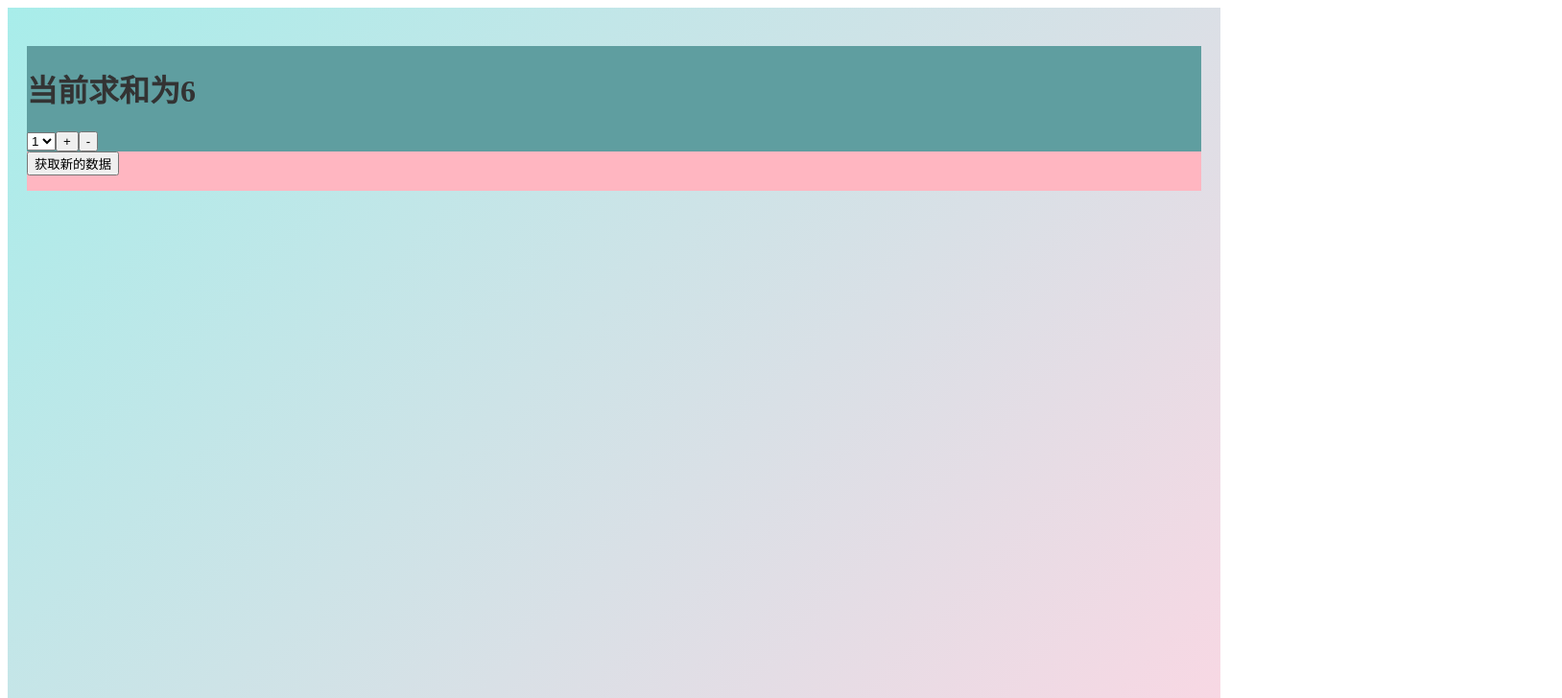
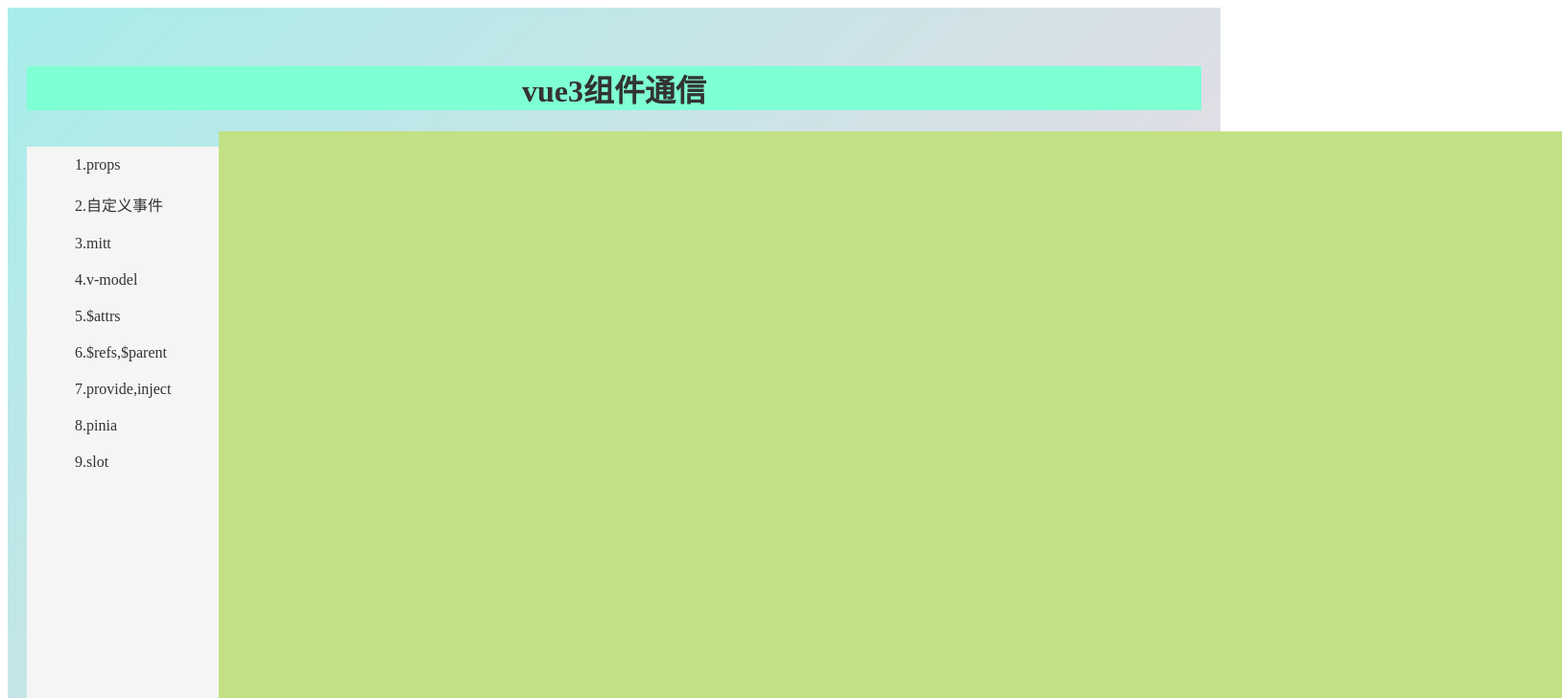
Before and after one commit to helios-w0409/vue_1stttttt, a Vue app: page / in a window 1280 px wide. Shown: the top 728 px of the page at 96% size, 1628 px wide, since content can reach past the window. Built offline with nearby package versions, Linux system fonts and the light colour scheme.

Commit message:
组件通信

```diff
--- a/src/App.vue
+++ b/src/App.vue
@@ -1,22 +1,30 @@
 <script lang="ts" setup>
-import Count from "./components/Count.vue";
-import LoveTalk from "./components/LoveTalk.vue";
+import Head from "@/components/head.vue";
+import BodyLeft from "@/components/BodyLeft.vue";
+import BodyRight from "@/components/BodyRight.vue";
 </script>
 
 <template>
   <div class="app">
-    <Count />
-    <LoveTalk />
+    <div class="header">
+      <!-- 头部 -->
+      <Head />
+    </div>
+    <div class="body">
+      <div class="bodyLeft">
+        <!-- 左侧菜单栏 -->
+        <BodyLeft />
+      </div>
+      <div class="bodyRight">
+        <!-- 展示区 -->
+        <!-- 这个组件标签我觉得可以不要 直接写盒子样式 然后直接放展示路由 -->
+        <BodyRight />
+      </div>
+    </div>
   </div>
 </template>
 
 <style scoped>
-.active {
-  background-color: #6c63ff;
-  transform: translateY(-3px);
-  box-shadow: 0 4px 8px rgba(108, 99, 255, 0.3);
-}
-
 /* 整体布局 */
 .app {
   display: flex;
@@ -29,45 +37,13 @@
   color: #333;
   padding: 40px 20px;
 }
-
-/* 欢迎标题 */
-.title {
-  font-size: 36px;
-  font-weight: 700;
-  color: #444;
-  margin-bottom: 40px;
-  text-shadow: 1px 2px 4px rgba(0, 0, 0, 0.1);
+.body {
+  display: flex;
+  flex: 1;
 }
-
-/* 导航栏 */
-.navigate {
-  /* display: flex; */
-  gap: 30px;
-  margin-bottom: 60px;
-}
-
-.navigate a {
-  text-decoration: none;
-  font-size: 18px;
-  font-weight: 600;
-  color: #555;
-  padding: 8px 16px;
-  border-radius: 8px;
-  transition: all 0.3s ease;
-}
-
-/* 内容展示区 */
-.content {
-  width: 80%;
-  min-height: 200px;
-  background-color: white;
-  border-radius: 12px;
-  box-shadow: 0 4px 10px rgba(0, 0, 0, 0.1);
-  /* display: flex; */
-  align-items: center;
-  justify-content: center;
-  font-size: 20px;
-  color: #666;
-  padding: 20px;
-}
+/* .bodyRight {
+  background-color: rgb(194, 225, 132);
+  height: 100%;
+  width: 1400px;
+} */
 </style>
--- /dev/null
+++ b/src/components/BodyLeft.vue
@@ -0,0 +1,37 @@
+<template>
+  <div class="left">
+    <ul>
+      <li v-for="value in LeftMenu" :key="value.id">
+        {{ value.id }}.{{ value.content }}
+      </li>
+    </ul>
+  </div>
+</template>
+
+<script setup lang="ts">
+import { ref } from "vue";
+// 优化想法:不存id index自己循环  或者直接用css修饰
+const LeftMenu = ref([
+  { id: 1, content: "props" },
+  { id: 2, content: "自定义事件" },
+  { id: 3, content: "mitt" },
+  { id: 4, content: "v-model" },
+  { id: 5, content: "$attrs" },
+  { id: 6, content: "$refs,$parent" },
+  { id: 7, content: "provide,inject" },
+  { id: 8, content: "pinia" },
+  { id: 9, content: "slot" },
+]);
+</script>
+
+<style scoped>
+.left {
+  width: 200px;
+  height: 100%;
+  background-color: #f5f5f5;
+}
+li {
+  list-style: none;
+  padding: 10px;
+}
+</style>
--- /dev/null
+++ b/src/components/BodyRight.vue
@@ -0,0 +1,13 @@
+<template>
+  <div class="right"></div>
+</template>
+
+<script setup lang="ts"></script>
+
+<style scoped>
+.right {
+  background-color: rgb(194, 225, 132);
+  height: 100%;
+  width: 1400px;
+}
+</style>
--- a/src/components/Count.vue
+++ /dev/null
@@ -1,45 +0,0 @@
-<template>
-  <div class="count">
-    <!-- 优化一下这个写法 解构赋值 -->
-    <h1>当前求和为{{ sum }}</h1>
-    <select v-model.number="n">
-      <!-- 用户选择的数字. 且转成数字 -->
-      <option :value="1">1</option>
-      <option :value="2">2</option>
-      <option :value="3">3</option>
-    </select>
-    <button @click="sumUp()">+</button>
-    <button @click="sumDown()">-</button>
-  </div>
-</template>
-
-<script setup lang="ts">
-import { ref } from "vue";
-import { useCountStore } from "@/store/count.ts";
-import { storeToRefs } from "pinia";
-
-const n = ref(1);
-const countStore = useCountStore();
-console.log(countStore.sum);
-const { sum } = storeToRefs(countStore);
-//解构赋值  左边写需要解构出来的部分 右边是被结构的整体
-function sumUp() {
-  //第一种修改方式
-  // countStore.sum += n.value;
-  //第二种修改方式
-  // countStore.$patch({
-  //   sum: 6666,
-  // });
-  //第三种修改方式：action
-  countStore.add(n.value);
-}
-function sumDown() {
-  countStore.down(n.value);
-}
-</script>
-
-<style scoped>
-.count {
-  background-color: cadetblue;
-}
-</style>
--- a/src/components/LoveTalk.vue
+++ /dev/null
@@ -1,39 +0,0 @@
-<template>
-  <div class="love">
-    <button @click="getLove()">获取新的数据</button>
-    <ul>
-      <li v-for="value in talkList" :key="value.id">
-        {{ value.name }}
-      </li>
-    </ul>
-  </div>
-</template>
-
-<script setup lang="ts">
-import { useTalkStore } from "@/store/talk";
-import { storeToRefs } from "pinia";
-const talkStore = useTalkStore();
-console.log("gaegwrsgegher", talkStore);
-console.log(talkStore.talkList);
-const { talkList } = storeToRefs(talkStore);
-async function getLove() {
-  talkStore.addTalk();
-}
-// 监听talkStore数据变化
-//watch是监视具体数据的变化
-talkStore.$subscribe((mutation, state) => {
-  console.log("talkStore", talkStore);
-  //全部数据
-  console.log("state", state);
-  //本次变化的数据
-  console.log("mutation", mutation);
-  //存储数据  刷新浏览器数据也不会丢失
-  localStorage.setItem("talkList", JSON.stringify(state.talkList));
-});
-</script>
-
-<style scoped>
-.love {
-  background-color: lightpink;
-}
-</style>
--- /dev/null
+++ b/src/components/head.vue
@@ -0,0 +1,14 @@
+<template>
+  <div class="head">
+    <h1>vue3组件通信</h1>
+  </div>
+</template>
+
+<script setup lang="ts"></script>
+
+<style scoped>
+.head {
+  text-align: center;
+  background-color: aquamarine;
+}
+</style>
--- a/src/store/count.ts
+++ /dev/null
@@ -1,30 +0,0 @@
-import { defineStore } from "pinia";
-import { defineProps } from "vue";
-//第一个值是id 建议和文件名一致 第二个值是配置项
-// 记得暴露出来
-export const useCountStore = defineStore("count", {
-  //写组件中需要的方法
-  actions: {
-    add(val: any) {
-      //   console.log("被调用");
-
-      console.log("haifguyiwef", this);
-      this.sum += val;
-    },
-    down(val: any) {
-      this.sum -= val;
-    },
-  },
-  // 存储数据的地方 state要写成函数形式
-  state() {
-    // 返回的是一个对象
-    return {
-      sum: 6,
-    };
-  },
-  getters: {
-    bigSum(): number {
-      return this.sum * 10;
-    },
-  },
-});
--- a/src/store/talk.ts
+++ /dev/null
@@ -1,33 +0,0 @@
-import { defineStore } from "pinia";
-import axios from "axios";
-import { ref } from "vue";
-// export const useTalkStore = defineStore("talk", {
-//   actions: {
-//     async addTalk() {
-//       //获取新的数据
-//       let talkNew = await axios.get("https://v1.hitokoto.cn");
-//       //把请求回来的数据 包装成一个对象。
-//       let obj = { id: Date.now(), name: talkNew.data.hitokoto };
-//       this.talkList.push(obj);
-//     },
-//   },
-//   state() {
-//     return {
-//       //读取数据
-//       talkList: JSON.parse(localStorage.getItem("talkList") as string),
-//     };
-//   },
-// });
-
-// 改成组合式
-export const useTalkStore = defineStore("talk", () => {
-  const talkList = ref(JSON.parse(localStorage.getItem("talkList") as string));
-  async function addTalk() {
-    //获取新的数据
-    let talkNew = await axios.get("https://v1.hitokoto.cn");
-    //把请求回来的数据 包装成一个对象。
-    let obj = { id: Date.now(), name: talkNew.data.hitokoto };
-    talkList.value.unshift(obj);
-  }
-  return { talkList, addTalk };
-});
```
Also changed, not shown: src/route/index.ts (added).
